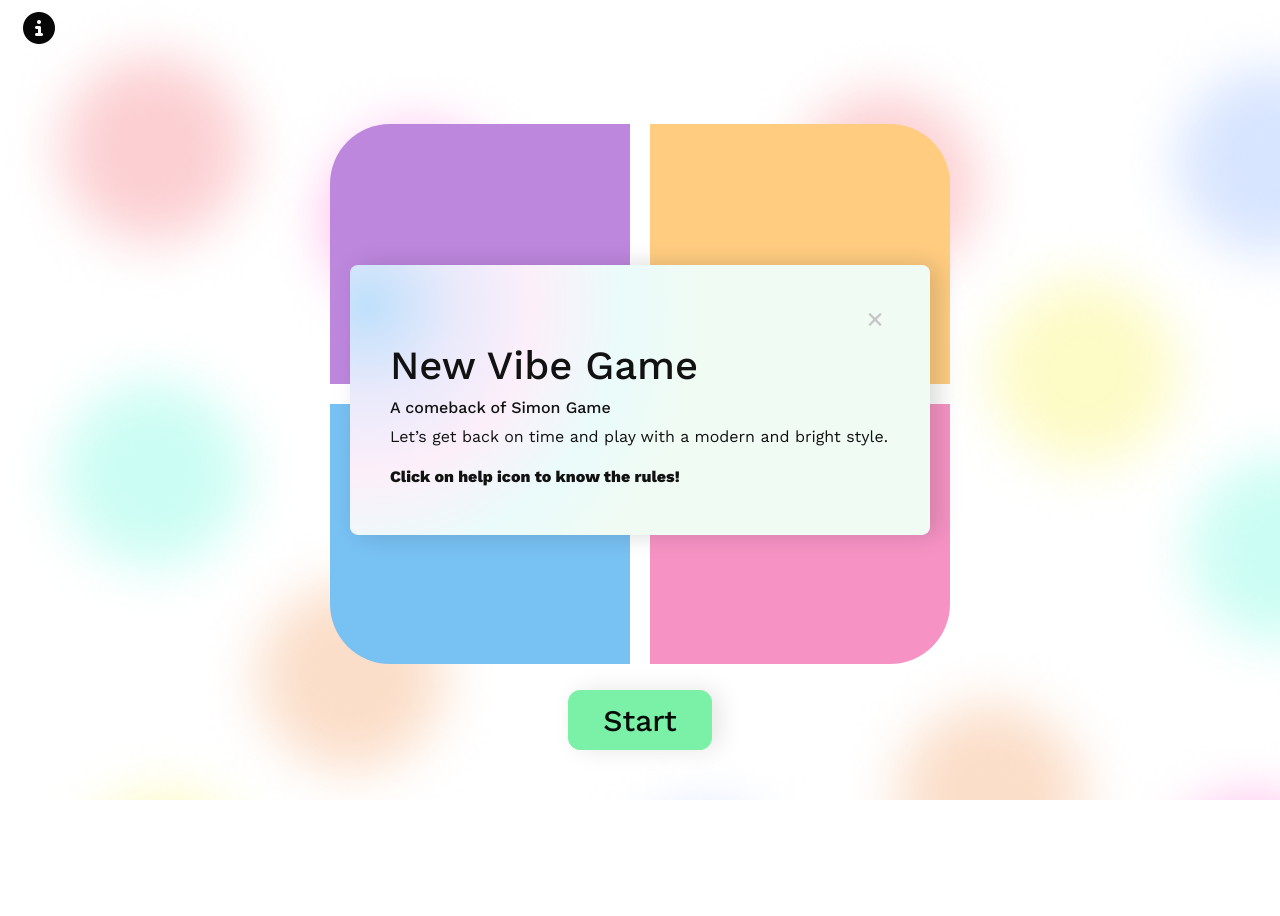
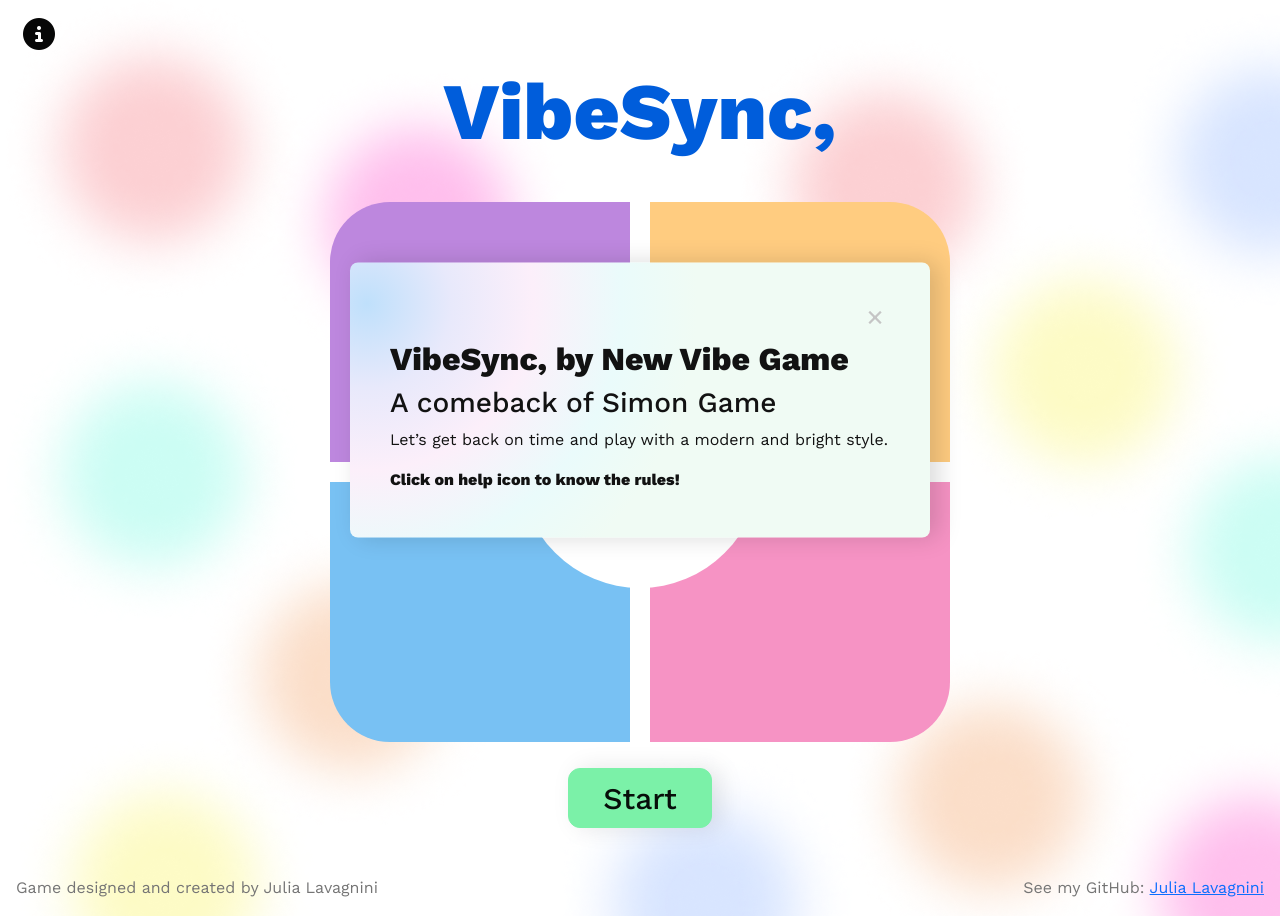
Before and after one commit to JuliaLavagnini/Simon-Game, a plain HTML site: page index.html in a window 1280 px wide. Before the commit the page ends 800 px from the top, so only its background shows below. Drawn offline with nearby package versions, Linux system fonts and the light colour scheme.

Commit message:
Add header and footer

```diff
--- a/index.html
+++ b/index.html
@@ -38,10 +38,13 @@
     <title>New Vibe Game</title>
   </head>
   <body>
-    <main>
-      <button class="btn helpBtn">
+    <header>
+      <button class="btn helpBtn mt-3">
         <i class="fa-solid fa-circle-info fa-2xl"></i>
       </button>
+      <h1 class=" d-flex justify-content-center">VibeSync,</h1>
+    </header>
+    <main>
       <div class="popupHelp" style="visibility: hidden">
         <h2>
           Let’s remember (or learn, who knows??) how to
@@ -67,8 +70,8 @@
 
       <div class="popup">
         <button id="close">&times;</button>
-        <h1>New Vibe Game</h1>
-        <h6>A comeback of Simon Game</h6>
+        <h2>VibeSync, by New Vibe Game</h2>
+        <h3>A comeback of Simon Game</h3>
         <p>
           Let’s get back on time and play with a modern and
           bright style.
@@ -79,7 +82,7 @@
       </div>
 
       <div
-        class="container-sm d-flex justify-content-center mt-5"
+        class="container-sm d-flex justify-content-center mt-3"
       >
         <div class="row text-center flex-column">
           <div class="col wrapper main">
@@ -106,6 +109,10 @@
         </div>
       </div>
     </main>
+    <footer class="d-flex justify-content-between mt-5 ms-3 me-3">
+      <p>Game designed and created by Julia Lavagnini</p>
+      <p>See my GitHub: <a href="https://github.com/JuliaLavagnini" target="_blank">Julia Lavagnini</a></p>
+    </footer>
     <!--JS script-->
     <script src="main.js"></script>
   </body>
--- a/style.css
+++ b/style.css
@@ -8,6 +8,12 @@ body {
   display: grid;
   height: 100vh;
   color: #757575;
+}
+
+h1{
+    font-size: 5rem;
+    font-weight: 900;
+    color: rgb(0, 93, 219);
 }
 
 .popup {
```
